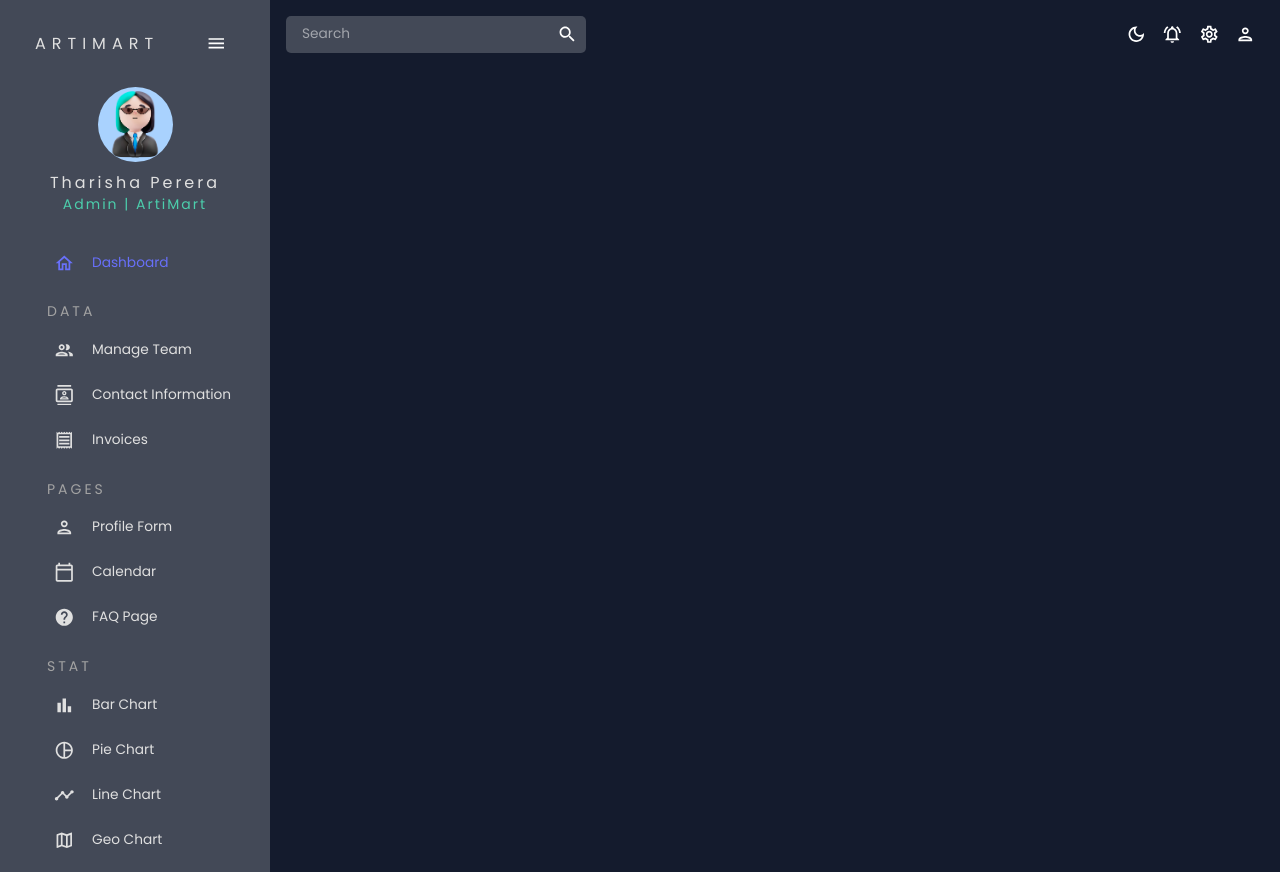
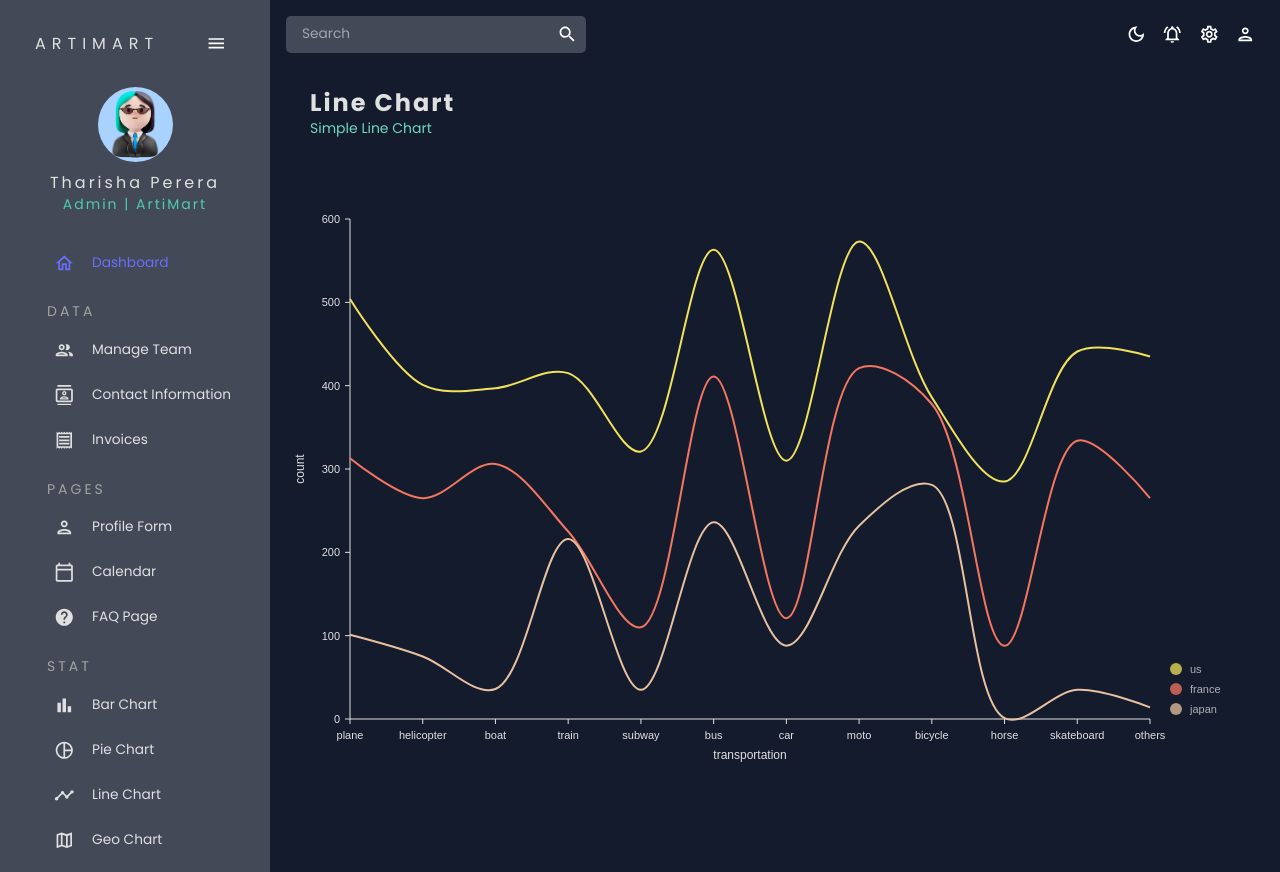
Before and after one commit to TharishaPerera/artimart-react-dashboard, a React (Create React App) app: page /line in a window 1280 px wide. Built offline with nearby package versions, Linux system fonts and the light colour scheme.

Commit message:
added line chart

```diff
--- a/src/App.js
+++ b/src/App.js
@@ -13,7 +13,7 @@ import Calendar from "./scenes/calendar";
 import FAQ from "./scenes/faq";
 import Bar from "./scenes/bar";
 import Pie from "./scenes/pie";
-// import Line from "./scenes/line";
+import Line from "./scenes/line";
 // import Geography from "./scenes/geography";
 
 function App() {
@@ -38,7 +38,7 @@ function App() {
 							<Route path="/faq" element={<FAQ />} />
 							<Route path="/bar" element={<Bar />} />
 							<Route path="/pie" element={<Pie />} />
-							{/* <Route path="/line" element={<Line />} /> */}
+							<Route path="/line" element={<Line />} />
 							{/* <Route path="/geography" element={<Geography />} /> */}
 						</Routes>
 					</main>
--- /dev/null
+++ b/src/components/LineChart.jsx
@@ -0,0 +1,120 @@
+import React from "react";
+import { useTheme } from "@mui/material";
+import { ResponsiveLine } from "@nivo/line";
+import { tokens } from "../theme";
+import { mockLineData as data } from "../data/mockData";
+
+const LineChart = ({  isDashboard = false }) => {
+  const theme = useTheme();
+  const colors = tokens(theme.palette.mode);
+
+  return (
+    <ResponsiveLine
+      data={data}
+      theme={{
+        axis: {
+          domain: {
+            line: {
+              stroke: colors.grey[100],
+            },
+          },
+          legend: {
+            text: {
+              fill: colors.grey[100],
+            },
+          },
+          ticks: {
+            line: {
+              stroke: colors.grey[100],
+              strokeWidth: 1,
+            },
+            text: {
+              fill: colors.grey[100],
+            },
+          },
+        },
+        legends: {
+          text: {
+            fill: colors.grey[100],
+          },
+        },
+        tooltip: {
+          container: {
+            background: colors.grey[100],
+            color: colors.grey[900],
+          },
+        },
+        fontSize: 16,
+      }}
+      colors={isDashboard ? {datum: "color"} : {scheme: "nivo"}}
+      margin={{ top: 50, right: 110, bottom: 50, left: 60 }}
+      xScale={{ type: "point" }}
+      yScale={{
+        type: "linear",
+        min: "auto",
+        max: "auto",
+        stacked: true,
+        reverse: false,
+      }}
+      yFormat=" >-.2f"
+      curve="catmullRom"
+      axisTop={null}
+      axisRight={null}
+      axisBottom={{
+        tickSize: 5,
+        tickPadding: 5,
+        tickRotation: 0,
+        legend: isDashboard ? undefined : "transportation",
+        legendOffset: 36,
+        legendPosition: "middle",
+      }}
+      axisLeft={{
+        tickValues: 5,
+        tickSize: 5,
+        tickPadding: 5,
+        tickRotation: 0,
+        legend: isDashboard ? undefined : "count",
+        legendOffset: -50,
+        legendPosition: "middle",
+      }}
+      enableGridX={false}
+      enableGridY={false}
+    //   enablePoints={false}
+      pointSize={10}
+      pointColor={{ theme: "background" }}
+      pointBorderWidth={2}
+      pointBorderColor={{ from: "serieColor" }}
+      pointLabelYOffset={-12}
+      useMesh={true}
+      legends={[
+        {
+          anchor: "bottom-right",
+          direction: "column",
+          justify: false,
+          translateX: 100,
+          translateY: 0,
+          itemsSpacing: 0,
+          itemDirection: "left-to-right",
+          itemWidth: 80,
+          itemHeight: 20,
+          itemOpacity: 0.75,
+          symbolSize: 12,
+          symbolShape: "circle",
+          symbolBorderColor: "rgba(0, 0, 0, .5)",
+          effects: [
+            {
+              on: "hover",
+              style: {
+                itemBackground: "rgba(0, 0, 0, .03)",
+                itemOpacity: 1,
+              },
+            },
+          ],
+        },
+      ]}
+      motionConfig="slow"
+    />
+  );
+};
+
+export default LineChart;
--- a/src/components/PieChart.jsx
+++ b/src/components/PieChart.jsx
@@ -67,6 +67,7 @@ const PieChart = () => {
         from: "color",
         modifiers: [["darker", 2]],
       }}
+      motionConfig="slow"
       legends={[
         {
           anchor: "bottom",
--- /dev/null
+++ b/src/scenes/line/index.jsx
@@ -0,0 +1,17 @@
+import React from 'react'
+import LineChart from '../../components/LineChart'
+import Header from '../../components/Header'
+import { Box } from '@mui/material'
+
+const Line = () => {
+  return (
+    <Box m="20px">
+      <Header title="Line Chart" subtitle="Simple Line Chart" />
+      <Box height="75vh">
+        <LineChart />
+      </Box>
+    </Box>
+  )
+}
+
+export default Line
```
Also changed, not shown: src/scenes/pie/index.jsx (+10 -10 lines).
